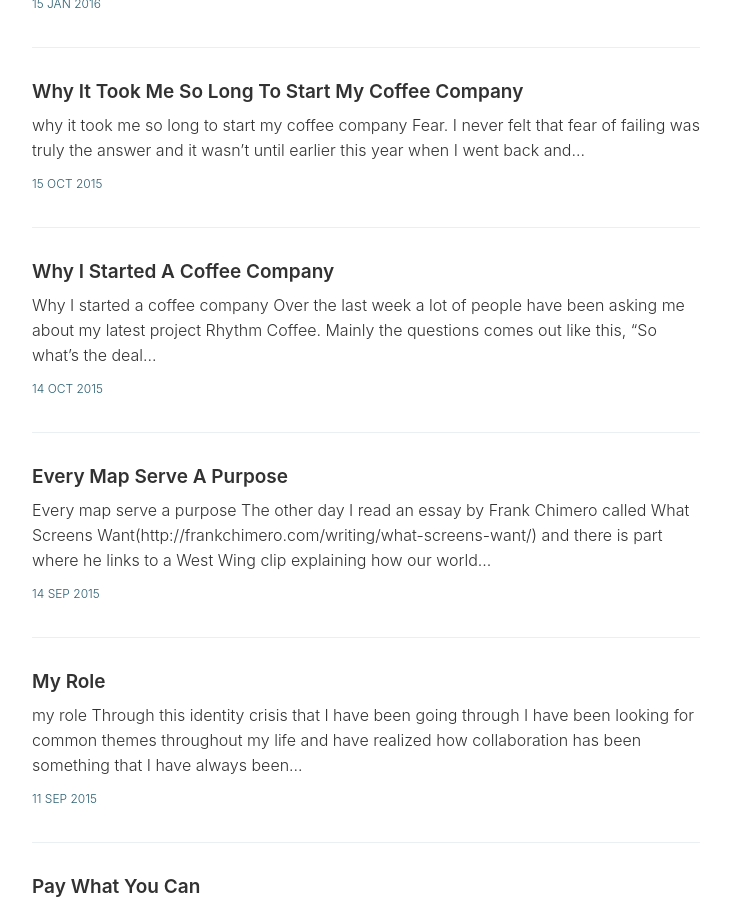
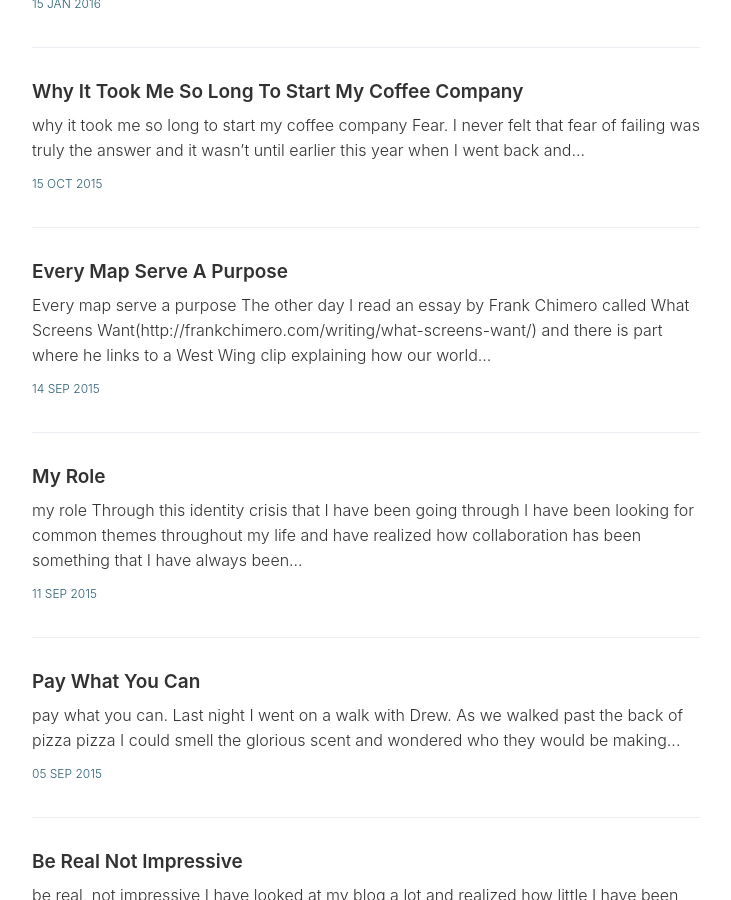
Before and after one commit to jaredhenriques/blog, a Jekyll site: the page built from index.html, in a window 1280 px wide and 900 px high, scrolled down 3377 px. Shown: the whole window, without its empty margins (274-1005 px from the left). Built offline with Jekyll 4.4.1, drawn with Linux system fonts in a browser that asks for light colours; the list of posts is cut into pages by our own code.

Commit message:
Update 2015-10-14-Why-I-started-a-coffee-company.md

```diff
--- a/_posts/2015-10-14-Why-I-started-a-coffee-company.md
+++ b/_posts/2015-10-14-Why-I-started-a-coffee-company.md
@@ -1,5 +1,6 @@
-# Why I started a coffee company
-
+---
+published: false
+---
 Over the last week a lot of people have been asking me about my latest project Rhythm Coffee. Mainly the questions comes out like this, “So what’s the deal with this coffee thing?” so I thought I would answer that in a public manner. In short my answer is that,
 
 "I love coffee and I want to learn more about it, also I just really miss creating."
```
